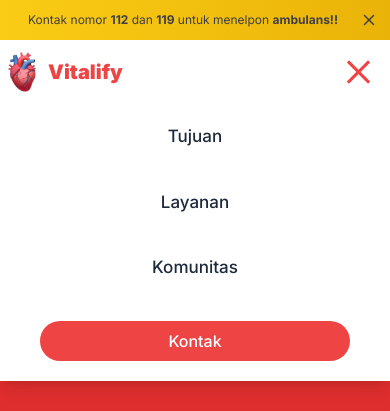
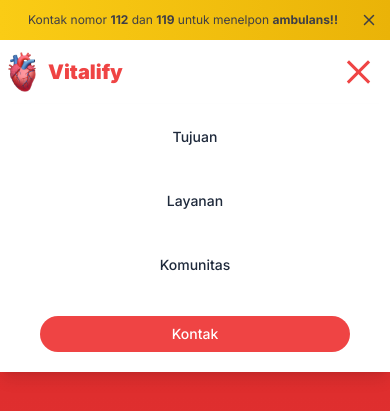
Before and after one commit to patradinata/Website-kesehatan, a React (Vite) app: page / in a window 390 px wide. Both pictures are taken after a click on the button 358 px from the left and 72 px from the top of the page. Shown: the top 411 px of the page. Built offline with nearby package versions, Linux system fonts and the light colour scheme.

Commit message:
fix : fix the header font size on mobile size

```diff
--- a/src/components/Header.jsx
+++ b/src/components/Header.jsx
@@ -64,7 +64,7 @@ const Header = () => {
             <li className="">
               <a
                 href="#tujuan"
-                className="text-[17px] font-medium text-slate-800 hover:text-blue-600 transition-all"
+                className="text-sm font-medium text-slate-800 hover:text-blue-600 transition-all"
               >
                 Tujuan
               </a>
@@ -72,7 +72,7 @@ const Header = () => {
             <li className="">
               <a
                 href="#layanan"
-                className="text-[17px] font-medium text-slate-800 hover:text-blue-600 transition-all"
+                className="text-sm font-medium text-slate-800 hover:text-blue-600 transition-all"
               >
                 Layanan
               </a>
@@ -80,7 +80,7 @@ const Header = () => {
             <li className="">
               <a
                 href="#komunitas"
-                className="text-[17px] font-medium text-slate-800 hover:text-blue-600 transition-all"
+                className="text-sm font-medium text-slate-800 hover:text-blue-600 transition-all"
               >
                 Komunitas
               </a>
@@ -88,7 +88,7 @@ const Header = () => {
             <li className="flex w-full">
               <a
                 href="https://api.whatsapp.com/send/?phone=6282275338090text=Hai+Joan+mau+nanya+dong&type=phone_number&app_absent=0"
-                className="w-full bg-red-500 text-center px-4 rounded-full font-medium text-white border-0 focus:ring-0 py-2"
+                className="w-full bg-red-500 text-center px-4 rounded-full text-sm font-medium text-white border-0 focus:ring-0 py-2"
               >
                 Kontak
               </a>
```
